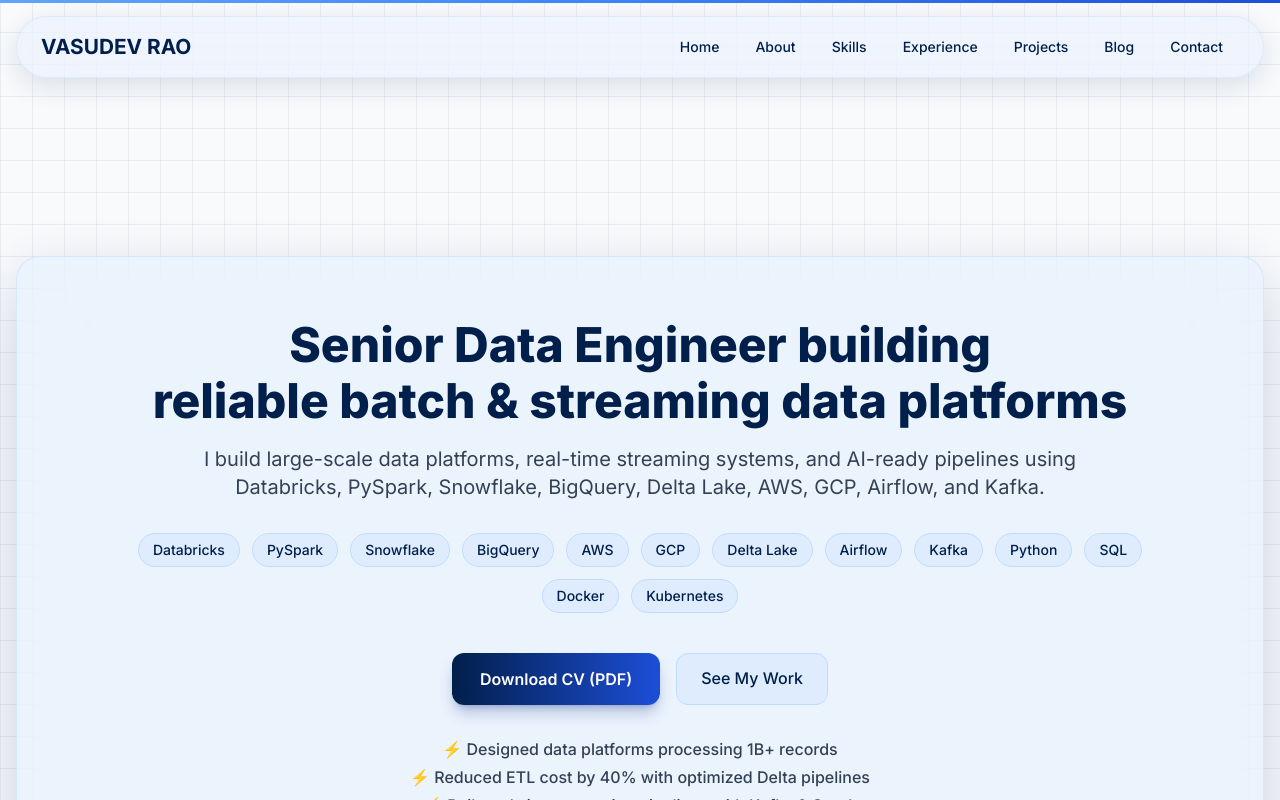
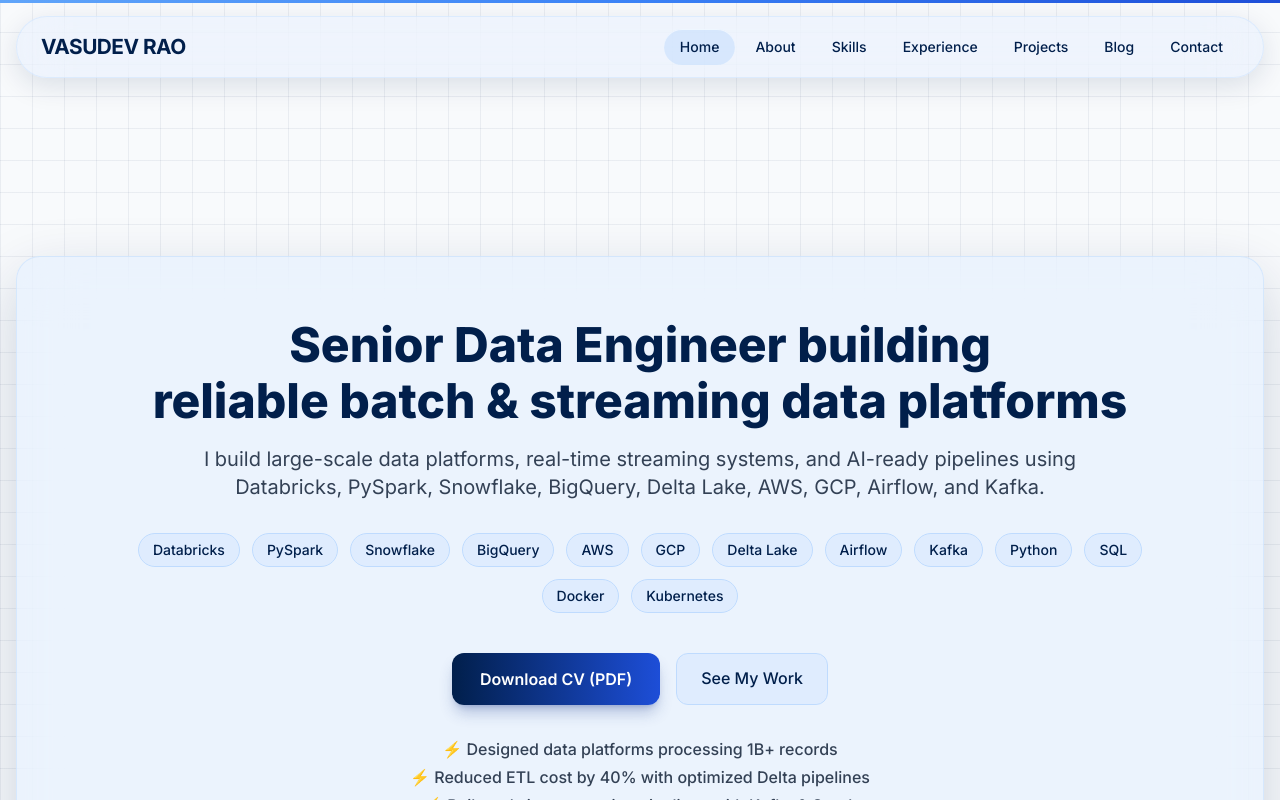
Before and after one commit to vasudev-rao/vdev-portfolio, a Next.js app: page / in a window 1280 px wide. Shown: the top 800 px of the page. Built offline with nearby package versions, Linux system fonts and the light colour scheme.

Commit message:
refactor: fix mobile navbar balloon issue and polish projects section

```diff
--- a/components/Navbar.tsx
+++ b/components/Navbar.tsx
@@ -28,26 +28,20 @@
     return () => window.removeEventListener('scroll', onScroll)
   }, [])
 
-  // Lock body scroll when menu open
-  useEffect(() => {
-    document.body.style.overflow = mobileMenuOpen ? 'hidden' : 'auto'
-  }, [mobileMenuOpen])
-
   return (
-    <>
-      {/* NAVBAR */}
     <nav className="fixed top-0 left-0 right-0 z-50">
       <div className="pt-4 flex justify-center">
         <div className="w-full max-w-[1400px] px-4">
+
           <div
             className={cn(
               `
-                rounded-full
               px-6 py-3
               border
               transition-all duration-300
               backdrop-blur-xl
               `,
+              mobileMenuOpen ? `rounded-2xl` : `rounded-full`,
               scrolled
                 ? `
                   bg-[rgba(219,234,254,0.42)]
@@ -62,23 +56,48 @@
             )}
           >
             <div className="flex items-center justify-between">
-                <Link href="/" className="flex items-center">
-                  <span className="text-[1.3rem] font-bold text-[#011F4B]">
+
+              {/* Logo */}
+              <Link
+                href="/"
+                className="text-[1.3rem] font-bold tracking-tight text-[#011F4B]"
+              >
                 VASUDEV RAO
-                  </span>
               </Link>
 
-                {/* Desktop Menu */}
+              {/* Desktop Navigation */}
               <div className="hidden md:flex items-center gap-1">
-                  {navItems.map((item) => (
+                {navItems.map((item) => {
+                  const isActive = pathname === item.href
+
+                  return (
                     <Link
                       key={item.name}
                       href={item.href}
-                      className="px-4 py-2 rounded-full text-sm font-medium text-[#011F4B] hover:bg-blue-100/50 transition"
+                      className={cn(
+                        `
+                        px-4 py-2
+                        rounded-full
+                        text-sm font-medium
+                        transition-all duration-300
+                        `,
+                        isActive
+                          ? `
+                            bg-blue-200/50
+                            text-[#011F4B]
+                            shadow-[inset_0_1px_0_rgba(255,255,255,0.6)]
+                          `
+                          : `
+                            text-[#011F4B]
+                            hover:bg-blue-100/50
+                            hover:-translate-y-[1px]
+                          `
+                      )}
                     >
                       {item.name}
                     </Link>
-                  ))}
+                  )
+                })}
               </div>
 
               {/* Mobile Toggle */}
@@ -90,21 +109,24 @@
                 {mobileMenuOpen ? <X size={22} /> : <Menu size={22} />}
               </button>
             </div>
-            </div>
-          </div>
-        </div>
-      </nav>
 
-      {/* MOBILE MENU */}
+            {/* Mobile Menu */}
             {mobileMenuOpen && (
-        <div className="fixed inset-0 z-[60] bg-white/95 backdrop-blur-sm flex flex-col pt-24 px-6">
-          <div className="flex flex-col gap-6">
+              <div className="md:hidden mt-4 pt-4 border-t border-blue-200/30">
+                <div className="flex flex-col gap-2">
                   {navItems.map((item) => (
                     <Link
                       key={item.name}
                       href={item.href}
                       onClick={() => setMobileMenuOpen(false)}
-                className="text-lg font-semibold text-[#011F4B]"
+                      className="
+                        px-4 py-2
+                        rounded-lg
+                        text-sm font-medium
+                        text-[#011F4B]
+                        transition-all duration-200
+                        hover:bg-blue-100/50
+                      "
                     >
                       {item.name}
                     </Link>
@@ -112,6 +134,10 @@
                 </div>
               </div>
             )}
-    </>
+          </div>
+
+        </div>
+      </div>
+    </nav>
   )
 }
```
Lines whose indentation alone changed are shown as unchanged.
